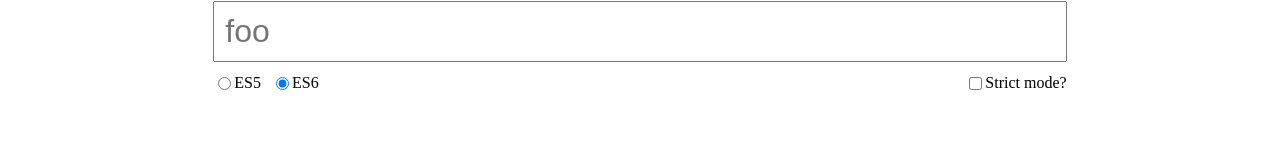
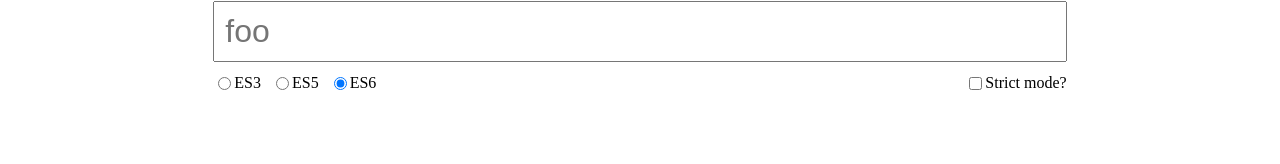
Before and after one commit to iamdcj/vargood, a React (Create React App) app: page / in a window 1280 px wide. Shown: the part 344-508 px from the top of the page. Built offline with nearby package versions, Linux system fonts and the light colour scheme.

Commit message:
Add es3 and strict logic

```diff
--- a/src/App/App.tsx
+++ b/src/App/App.tsx
@@ -1,11 +1,7 @@
 import React, { useState, useEffect } from 'react';
 import classNames from 'classnames';
 
-import {
-  keywords,
-  format,
-  messages
-} from './_constants';
+import { keywords, format, messages } from './_constants';
 
 import { Rules } from './components/Global/Rules';
 import { Validator } from './components/Validator';
@@ -15,7 +11,7 @@ import './_styles/index.css';
 
 const App: React.FC = () => {
   const [isStrict, handleStrict] = useState(false);
-  const [radioSelection, handleRadio] = useState('es6');
+  const [mode, handleRadio] = useState('es6');
   const [value, setValue] = useState('');
   const [validity, validator] = useState('');
   const [message, updateMessage] = useState('');
@@ -41,23 +37,24 @@ const App: React.FC = () => {
   };
 
   const versonSwitch = () => {
-    switch (radioSelection) {
+    switch (mode) {
       case 'es3': {
-        runChecks(radioSelection);
+        runChecks(mode);
         break;
       }
       case 'es6':
       case 'es5': {
         if (isStrict) {
-          runChecks(`${radioSelection}Strict`);
+          runChecks(`${mode}Strict`);
         } else {
-          runChecks(radioSelection);
+          runChecks(mode);
         }
         break;
       }
-      default: return;
+      default:
+        return;
     }
-  }
+  };
 
   useEffect(() => {
     if (!value) {
@@ -66,7 +63,7 @@ const App: React.FC = () => {
     } else {
       versonSwitch();
     }
-  }, [isStrict, radioSelection, value]);
+  }, [isStrict, mode, value]);
 
   const classes = classNames({
     main: true,
@@ -78,7 +75,7 @@ const App: React.FC = () => {
       <Rules />
       <Validator
         value={value}
-        radioSelection={radioSelection}
+        mode={mode}
         message={message}
         setValue={setValue}
         handleRadio={handleRadio}
--- a/src/App/_constants.ts
+++ b/src/App/_constants.ts
@@ -1,10 +1,10 @@
 const format = /^(?:[\$A-Z_a-z])*$/;
 
 interface Keywords {
-  [es3: string]:  RegExp;
+  [es3: string]: RegExp;
   es5: RegExp;
-  es5Strict:  RegExp;
-  es6:  RegExp;
+  es5Strict: RegExp;
+  es6: RegExp;
   es6Strict: RegExp;
   warning: RegExp;
 }
@@ -12,17 +12,17 @@ interface Keywords {
 const keywords: Keywords = {
   es3: /^(?:int|byte|char|goto|long|final|float|short|double|native|throws|boolean|abstract|volatile|transient|synchronized)$/,
   es5: /^(?:do|if|in|for|new|try|var|case|else|enum|eval|false|null|this|true|void|with|break|catch|class|const|super|throw|while|delete|export|import|return|switch|typeof|default|extends|finally|continue|debugger|function|arguments|instanceof)$/,
-  es5Strict:  /^(?:do|if|in|for|new|try|var|case|else|enum|eval|false|null|this|true|void|with|break|catch|class|const|super|throw|while|delete|export|import|return|switch|typeof|default|extends|finally|continue|debugger|function|arguments|instanceof|implements|let|private|public|yield|interface|package|protected|static)$/,
+  es5Strict: /^(?:do|if|in|for|new|try|var|case|else|enum|eval|false|null|this|true|void|with|break|catch|class|const|super|throw|while|delete|export|import|return|switch|typeof|default|extends|finally|continue|debugger|function|arguments|instanceof|implements|let|private|public|yield|interface|package|protected|static)$/,
   es6: /^(?:do|if|in|for|let|new|try|var|case|else|enum|eval|false|null|this|true|void|with|await|break|catch|class|const|super|throw|while|yield|delete|export|import|return|static|switch|typeof|default|extends|finally|package|continue|debugger|function|arguments|instanceof)$/,
   es6Strict: /^(?:do|if|in|for|let|new|try|var|case|else|enum|eval|false|null|this|true|void|with|await|break|catch|class|const|super|throw|while|yield|delete|export|import|public|return|static|switch|typeof|default|extends|finally|package|private|continue|debugger|function|arguments|interface|protected|implements|instanceof|implements|private|public|interface|package|protected)$/,
   warning: /^(?:nan|NaN|undefined|Infinity)$/i
-}
+};
 
 const messages = {
-  keyword: 'Desired identifier conflicts with a keyword.',
+  keyword: '🚫 Desired identifier conflicts with a keyword.',
   format:
-    'Desired identifier cannot contain spaces. Identifier must start with A-Z, $, or _',
-  sketchy: `You can, but you shouldn't, here's why: `,
+    '🚫 Desired identifier cannot contain spaces. Identifier must start with A-Z, $, or _',
+  sketchy: "⚠️ You can, but you shouldn't",
   valid: 'All Good 👍'
 };
 
--- a/src/App/components/Validator/Validator.tsx
+++ b/src/App/components/Validator/Validator.tsx
@@ -4,7 +4,7 @@ import './styles/index.css';
 interface Props {
   value: string;
   message: string;
-  radioSelection: string;
+  mode: string;
   setValue: (value: string) => void;
   handleRadio: (value: string) => void;
   handleStrict: (value: boolean) => void;
@@ -12,7 +12,7 @@ interface Props {
 
 const Validator: React.SFC<Props> = ({
   value,
-  radioSelection,
+  mode,
   message,
   setValue,
   handleRadio,
@@ -51,9 +51,23 @@ const Validator: React.SFC<Props> = ({
                   className='control__input'
                   type='radio'
                   name='version'
+                  id='es3'
+                  value='es3'
+                  checked={mode === 'es3' ? true : false}
+                />
+              </div>
+              <label htmlFor='es5'>ES3</label>
+            </div>
+            <div className='control  control--flex'>
+              <div>
+                <input
+                  onChange={({ target }) => handleRadio(target.value)}
+                  className='control__input'
+                  type='radio'
+                  name='version'
                   id='es5'
                   value='es5'
-                  checked={radioSelection === 'es5' ? true : false}
+                  checked={mode === 'es5' ? true : false}
                 />
               </div>
               <label htmlFor='es5'>ES5</label>
@@ -67,12 +81,13 @@ const Validator: React.SFC<Props> = ({
                   name='version'
                   id='es6'
                   value='es6'
-                  checked={radioSelection === 'es6' ? true : false}
+                  checked={mode === 'es6' ? true : false}
                 />
               </div>
               <label htmlFor='es6'>ES6</label>
             </div>
           </div>
+          {mode !== 'es3' && (
             <div className='control  control--flex control--checkbox'>
               <div>
                 <input
@@ -85,6 +100,7 @@ const Validator: React.SFC<Props> = ({
               </div>
               <label htmlFor='use-strict'>Strict mode?</label>
             </div>
+          )}
         </legend>
       </div>
     </section>
```
Also changed, not shown: public/TODO.md (+2 -1 lines). Lines whose indentation alone changed are shown as unchanged.
